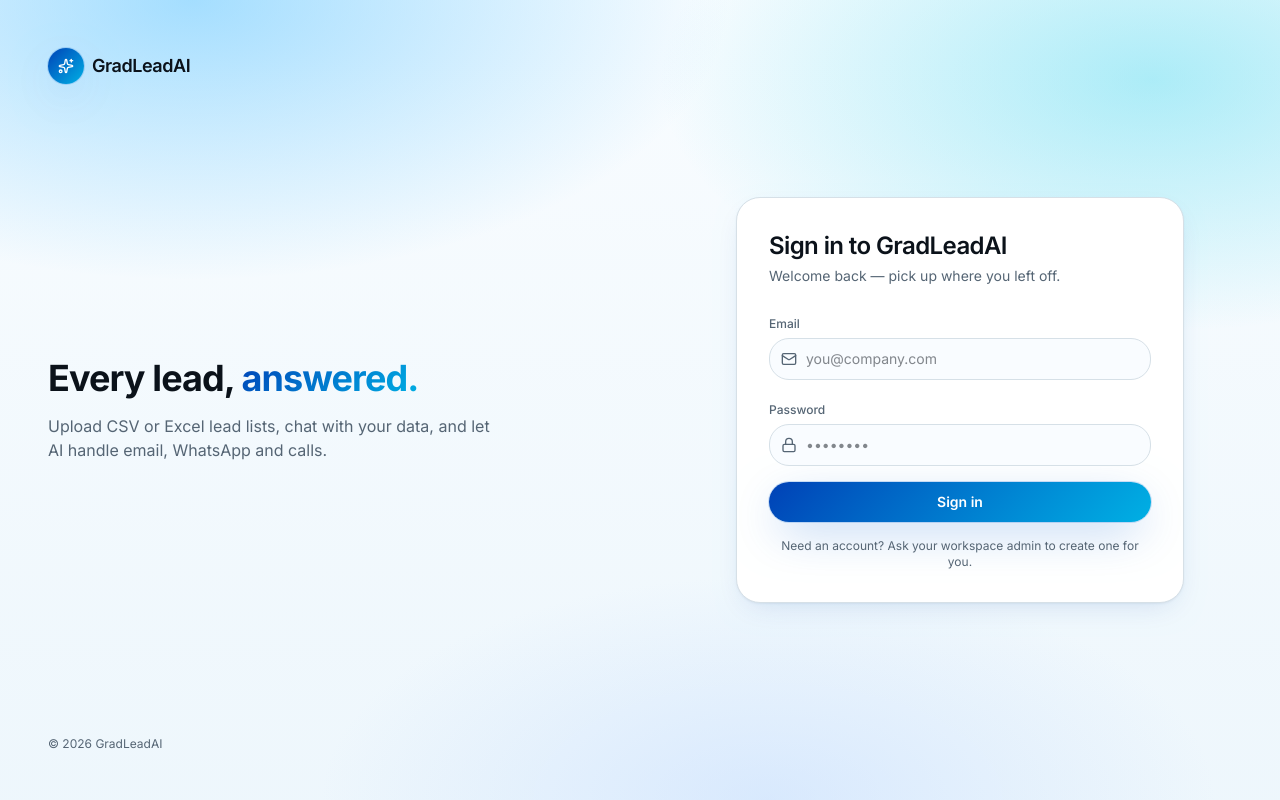
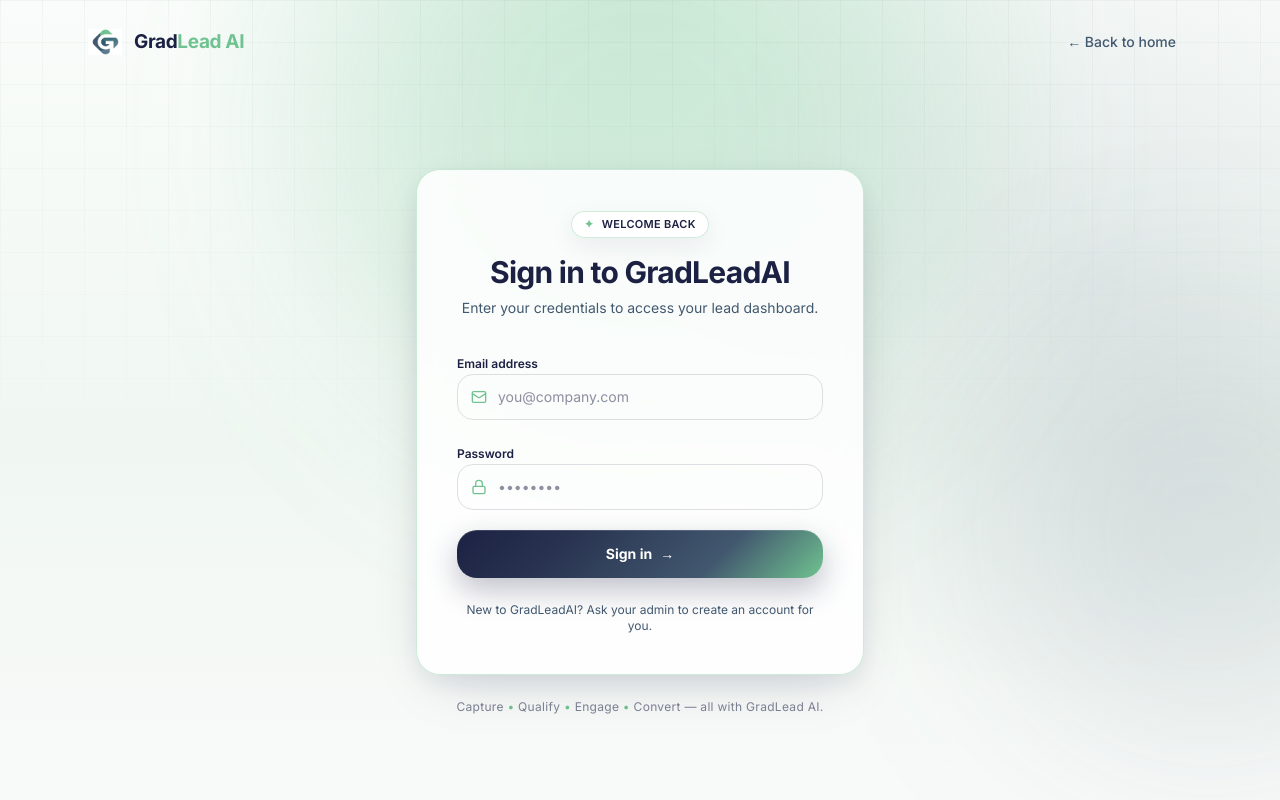
Before and after one commit to sayanroy058/Leads-Normal-Frontend, a React (Vite) app: page /auth in a window 1280 px wide. Built offline with nearby package versions, Linux system fonts and the light colour scheme; no server answers.

Commit message:
Auth Design Change

```diff
--- a/src/routes/auth.tsx
+++ b/src/routes/auth.tsx
@@ -1,8 +1,9 @@
 import { createFileRoute, useNavigate, Link } from "@tanstack/react-router";
 import { useEffect, useState } from "react";
-import { Sparkles, Mail, Lock, Loader2 } from "lucide-react";
+import { Mail, Lock, Loader2 } from "lucide-react";
 import { toast } from "sonner";
 import { useAuth } from "@/lib/auth-client";
+import gradleadLogo from "@/site/assets/gradlead-logo.png";
 
 export const Route = createFileRoute("/auth")({
   ssr: false,
@@ -53,76 +54,253 @@
     }
   }
 
+  // GradLead homepage visual language (see src/site/components/Hero.css):
+  // light mint-white gradient, subtle navy grid, soft green glow, navy→green CTA.
   return (
-    <div className="grid min-h-screen gradient-hero lg:grid-cols-2">
-      <div className="hidden flex-col justify-between p-12 lg:flex">
-        <Link to="/" className="flex items-center gap-2">
-          <div className="grid h-9 w-9 place-items-center rounded-xl gradient-brand shadow-glow">
-            <Sparkles className="h-4 w-4 text-white" />
+    <div
+      className="relative min-h-screen overflow-hidden"
+      style={{
+        background:
+          "radial-gradient(circle at 50% 0%, rgba(112, 195, 144, 0.20), transparent 45%), radial-gradient(circle at 85% 35%, rgba(66, 88, 111, 0.10), transparent 35%), linear-gradient(180deg, #f9fcfa 0%, #f0f7f2 55%, #f8faf9 100%)",
+      }}
+    >
+      {/* Background grid */}
+      <div
+        className="pointer-events-none absolute inset-0"
+        style={{
+          backgroundImage:
+            "linear-gradient(rgba(28, 33, 67, 0.045) 1px, transparent 1px), linear-gradient(90deg, rgba(28, 33, 67, 0.045) 1px, transparent 1px)",
+          backgroundSize: "42px 42px",
+          maskImage: "linear-gradient(to bottom, rgba(0, 0, 0, 0.8), transparent 60%)",
+          WebkitMaskImage: "linear-gradient(to bottom, rgba(0, 0, 0, 0.8), transparent 60%)",
+        }}
+      />
+
+      {/* Background glows */}
+      <div
+        className="pointer-events-none absolute rounded-full"
+        style={{
+          width: 620,
+          height: 620,
+          top: -180,
+          left: "50%",
+          transform: "translateX(-50%)",
+          background: "rgba(112, 195, 144, 0.18)",
+          filter: "blur(100px)",
+        }}
+      />
+      <div
+        className="pointer-events-none absolute rounded-full"
+        style={{
+          width: 420,
+          height: 420,
+          right: -140,
+          top: 320,
+          background: "rgba(66, 88, 111, 0.12)",
+          filter: "blur(100px)",
+        }}
+      />
+
+      <div className="relative z-10 mx-auto flex min-h-screen w-full max-w-6xl flex-col px-6">
+        {/* Brand header — mirrors the gradelead navbar */}
+        <header className="flex items-center justify-between py-6">
+          <Link to="/" className="flex items-center gap-3">
+            <span className="flex items-center justify-center" style={{ width: 34, height: 34 }}>
+              <img
+                src={gradleadLogo}
+                alt="GradLead AI Logo"
+                className="block h-full w-full object-contain"
+              />
+            </span>
+            <span
+              className="whitespace-nowrap font-bold"
+              style={{
+                fontFamily: '"Plus Jakarta Sans", "Inter", sans-serif',
+                fontSize: 19,
+                letterSpacing: "-0.35px",
+                color: "#1c2143",
+              }}
+            >
+              Grad<span style={{ color: "#70c390" }}>Lead AI</span>
+            </span>
+          </Link>
+
+          <Link
+            to="/"
+            className="rounded-lg px-4 py-2 text-sm font-medium no-underline transition-colors"
+            style={{ color: "#42586f" }}
+            onMouseEnter={(e) => ((e.currentTarget as HTMLAnchorElement).style.color = "#1c2143")}
+            onMouseLeave={(e) => ((e.currentTarget as HTMLAnchorElement).style.color = "#42586f")}
+          >
+            ← Back to home
+          </Link>
+        </header>
+
+        {/* Login card — styled with the gradelead homepage palette */}
+        <main className="flex flex-1 items-center justify-center py-10">
+          <div className="w-full max-w-md">
+            <div
+              className="rounded-2xl border bg-white/85 p-8 backdrop-blur-md sm:p-10"
+              style={{
+                borderColor: "rgba(112, 195, 144, 0.35)",
+                boxShadow:
+                  "0 8px 25px rgba(28, 33, 67, 0.07), 0 20px 60px -20px rgba(28, 33, 67, 0.18)",
+              }}
+            >
+              <div className="text-center">
+                <div
+                  className="mx-auto inline-flex items-center gap-2 rounded-full border px-3 py-1 text-[11px] font-semibold tracking-wide"
+                  style={{
+                    color: "#1c2143",
+                    background: "rgba(255, 255, 255, 0.88)",
+                    borderColor: "rgba(112, 195, 144, 0.32)",
+                    boxShadow: "0 8px 25px rgba(28, 33, 67, 0.07)",
+                    fontFamily: '"Inter", sans-serif',
+                  }}
+                >
+                  <span style={{ color: "#70c390" }}>✦</span>
+                  WELCOME BACK
                 </div>
-          <span className="text-lg font-semibold tracking-tight">GradLeadAI</span>
-        </Link>
-        <div>
-          <h2 className="max-w-md text-4xl font-bold tracking-tight">
-            Every lead, <span className="text-gradient-brand">answered.</span>
-          </h2>
-          <p className="mt-4 max-w-md text-muted-foreground">
-            Upload CSV or Excel lead lists, chat with your data, and let AI handle email, WhatsApp and calls.
+
+                <h1
+                  className="mt-4 text-3xl font-bold tracking-tight"
+                  style={{ color: "#1c2143", fontFamily: '"Plus Jakarta Sans", "Inter", sans-serif' }}
+                >
+                  Sign in to GradLeadAI
+                </h1>
+
+                <p className="mt-2 text-sm" style={{ color: "#42586f", fontFamily: '"Inter", sans-serif' }}>
+                  Enter your credentials to access your lead dashboard.
                 </p>
               </div>
-        <p className="text-xs text-muted-foreground">© {new Date().getFullYear()} GradLeadAI</p>
-      </div>
 
-      <div className="flex items-center justify-center p-6">
-        <div className="w-full max-w-md rounded-2xl border border-border bg-card p-8 shadow-soft">
-          <h1 className="text-2xl font-semibold tracking-tight">Sign in to GradLeadAI</h1>
-          <p className="mt-1 text-sm text-muted-foreground">Welcome back — pick up where you left off.</p>
-
-          <form onSubmit={onSubmit} className="mt-6 space-y-4">
-            <label className="block">
-              <span className="text-xs font-medium text-muted-foreground">Email</span>
-              <div className="relative mt-1">
-                <Mail className="pointer-events-none absolute left-3 top-1/2 h-4 w-4 -translate-y-1/2 text-muted-foreground" />
+              <form onSubmit={onSubmit} className="mt-8 space-y-5">
+                <div className="space-y-1.5">
+                  <label className="text-xs font-semibold" style={{ color: "#1c2143" }}>
+                    Email address
+                  </label>
+                  <div className="relative">
+                    <Mail
+                      className="pointer-events-none absolute left-3.5 top-1/2 -translate-y-1/2"
+                      style={{ width: 16, height: 16, color: "#70c390" }}
+                    />
                     <input
                       type="email"
-                  autoComplete="email"
                       value={email}
                       onChange={(e) => setEmail(e.target.value)}
                       placeholder="you@company.com"
-                  className="w-full rounded-xl border border-border bg-background py-2.5 pl-9 pr-3 text-sm outline-none focus:ring-2 focus:ring-ring"
+                      autoComplete="email"
+                      className="w-full rounded-lg border py-3 pl-10 pr-4 text-sm outline-none transition focus:ring-2"
+                      style={{
+                        borderColor: "rgba(28, 33, 67, 0.14)",
+                        color: "#1c2143",
+                        fontFamily: '"Inter", sans-serif',
+                      }}
+                      onFocus={(e) => {
+                        e.currentTarget.style.borderColor = "#70c390";
+                        e.currentTarget.style.boxShadow = "0 0 0 3px rgba(112, 195, 144, 0.25)";
+                      }}
+                      onBlur={(e) => {
+                        e.currentTarget.style.borderColor = "rgba(28, 33, 67, 0.14)";
+                        e.currentTarget.style.boxShadow = "none";
+                      }}
                     />
                   </div>
+                </div>
+
+
+                <div className="space-y-1.5">
+                  <label className="text-xs font-semibold" style={{ color: "#1c2143" }}>
+                    Password
                   </label>
-
-            <label className="block">
-              <span className="text-xs font-medium text-muted-foreground">Password</span>
-              <div className="relative mt-1">
-                <Lock className="pointer-events-none absolute left-3 top-1/2 h-4 w-4 -translate-y-1/2 text-muted-foreground" />
+                  <div className="relative">
+                    <Lock
+                      className="pointer-events-none absolute left-3.5 top-1/2 -translate-y-1/2"
+                      style={{ width: 16, height: 16, color: "#70c390" }}
+                    />
                     <input
                       type="password"
-                  autoComplete="current-password"
                       value={password}
                       onChange={(e) => setPassword(e.target.value)}
                       placeholder="••••••••"
-                  className="w-full rounded-xl border border-border bg-background py-2.5 pl-9 pr-3 text-sm outline-none focus:ring-2 focus:ring-ring"
+                      autoComplete="current-password"
+                      className="w-full rounded-lg border py-3 pl-10 pr-4 text-sm outline-none transition focus:ring-2"
+                      style={{
+                        borderColor: "rgba(28, 33, 67, 0.14)",
+                        color: "#1c2143",
+                        fontFamily: '"Inter", sans-serif',
+                      }}
+                      onFocus={(e) => {
+                        e.currentTarget.style.borderColor = "#70c390";
+                        e.currentTarget.style.boxShadow = "0 0 0 3px rgba(112, 195, 144, 0.25)";
+                      }}
+                      onBlur={(e) => {
+                        e.currentTarget.style.borderColor = "rgba(28, 33, 67, 0.14)";
+                        e.currentTarget.style.boxShadow = "none";
+                      }}
                     />
                   </div>
-            </label>
+                </div>
+
 
                 <button
                   type="submit"
                   disabled={busy}
-              className="inline-flex w-full items-center justify-center gap-2 rounded-xl gradient-brand px-4 py-2.5 text-sm font-semibold text-white shadow-glow disabled:opacity-60"
+                  className="flex w-full items-center justify-center gap-2 rounded-xl py-3.5 text-sm font-bold text-white transition disabled:cursor-not-allowed disabled:opacity-70"
+                  style={{
+                    background:
+                      "linear-gradient(135deg, #1c2143 0%, #293451 30%, #42586f 70%, #70c390 100%)",
+                    boxShadow:
+                      "0 12px 30px rgba(28, 33, 67, 0.28), inset 0 1px 0 rgba(255, 255, 255, 0.14)",
+                    fontFamily: '"Plus Jakarta Sans", "Inter", sans-serif',
+                  }}
+                  onMouseEnter={(e) => {
+                    e.currentTarget.style.transform = "translateY(-2px)";
+                    e.currentTarget.style.boxShadow =
+                      "0 18px 40px rgba(28, 33, 67, 0.30), inset 0 1px 0 rgba(255, 255, 255, 0.18)";
+                  }}
+                  onMouseLeave={(e) => {
+                    e.currentTarget.style.transform = "translateY(0)";
+                    e.currentTarget.style.boxShadow =
+                      "0 12px 30px rgba(28, 33, 67, 0.28), inset 0 1px 0 rgba(255, 255, 255, 0.14)";
+                  }}
                 >
-              {busy ? <Loader2 className="h-4 w-4 animate-spin" /> : null}
+                  {busy ? (
+                    <>
+                      <Loader2 className="animate-spin" style={{ width: 16, height: 16 }} />
+                      Signing in…
+                    </>
+                  ) : (
+                    <>
                       Sign in
+                      <span aria-hidden>→</span>
+                    </>
+                  )}
                 </button>
               </form>
 
-          <p className="mt-4 text-center text-xs text-muted-foreground">
-            Need an account? Ask your workspace admin to create one for you.
+              <p className="mt-6 text-center text-xs" style={{ color: "#42586f", fontFamily: '"Inter", sans-serif' }}>
+                New to GradLeadAI? Ask your admin to create an account for you.
               </p>
             </div>
+
+
+            {/* Footer trust line — mirrors the homepage CTA trust bar */}
+            <p
+              className="mt-6 text-center text-xs tracking-wide"
+              style={{ color: "rgba(28, 33, 67, 0.55)", fontFamily: '"Inter", sans-serif' }}
+            >
+              <span>Capture</span>
+              <span style={{ color: "#70c390" }}> • </span>
+              <span>Qualify</span>
+              <span style={{ color: "#70c390" }}> • </span>
+              <span>Engage</span>
+              <span style={{ color: "#70c390" }}> • </span>
+              <span>Convert</span>
+              <span> — all with GradLead AI.</span>
+            </p>
+          </div>
+        </main>
       </div>
     </div>
   );
```
Lines whose indentation alone changed are shown as unchanged.
